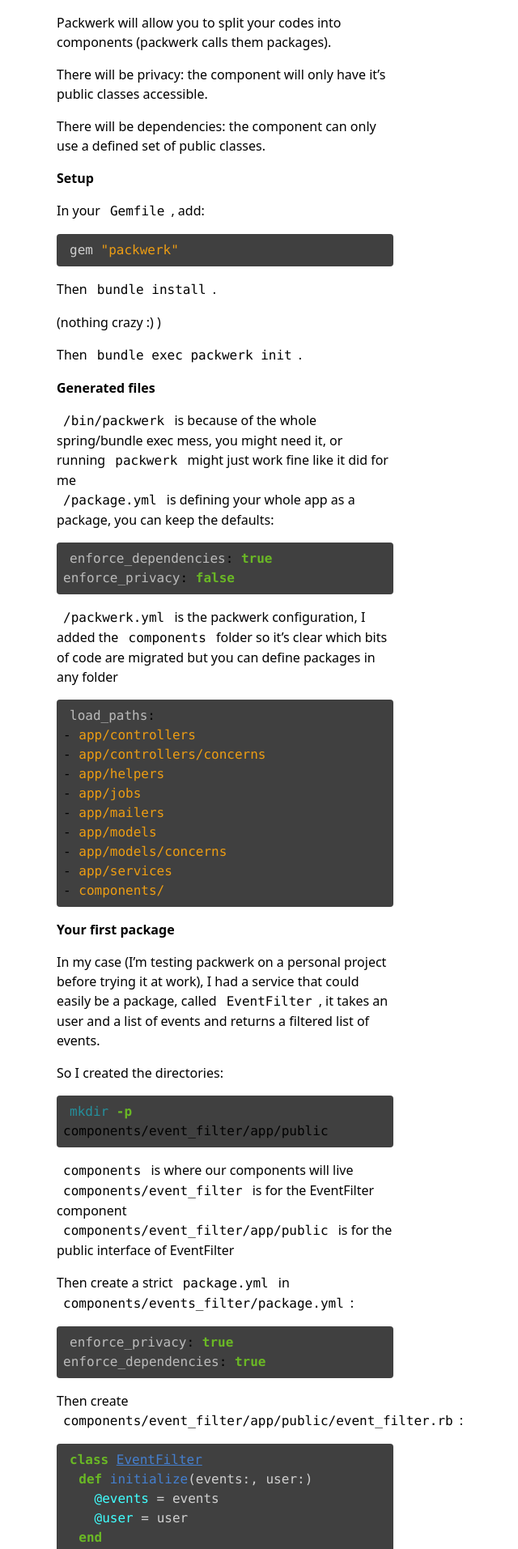
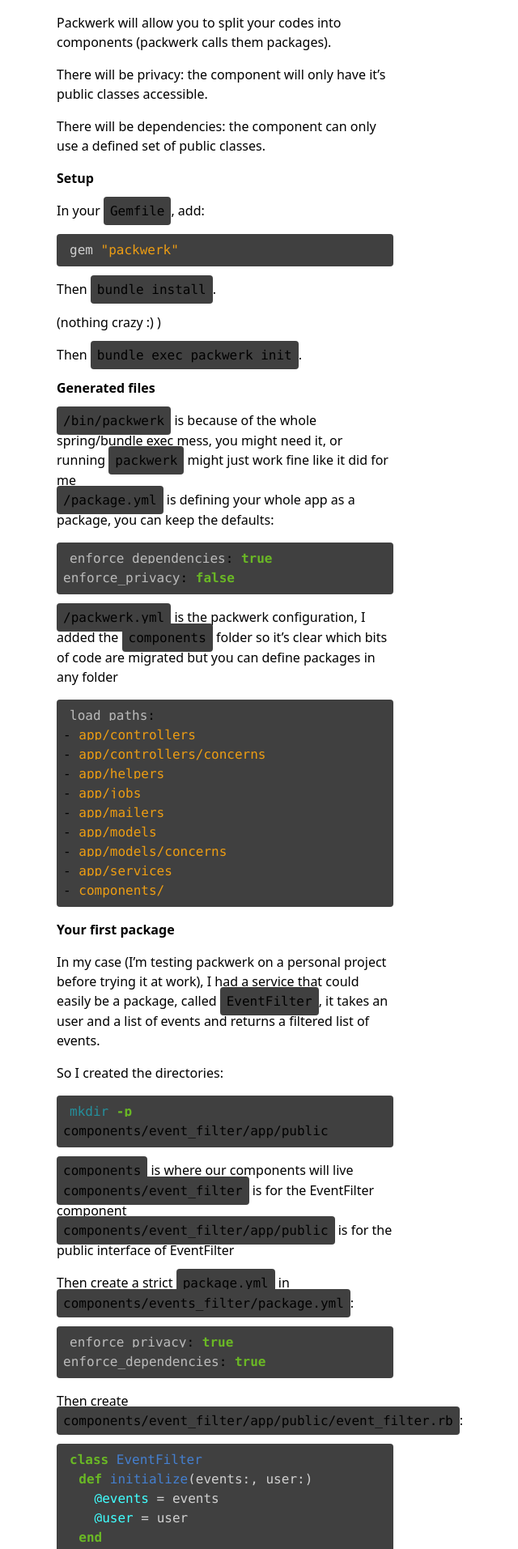
Before and after one commit to dorianmariefr/dorianmarie.fr-old, a Jekyll site: the page built from packwerk.md, in a window 1280 px wide. Shown: the part 836-2749 px from the top of the page at 81% size, without its empty margins (362-1002 px from the left). Built offline with Jekyll 4.4.1, drawn with Linux system fonts in a browser that asks for light colours; our own code applies the rules of GitHub Pages for plain Markdown files.

Commit message:
background color for inline code

```diff
--- a/assets/css/styles.scss
+++ b/assets/css/styles.scss
@@ -35,4 +35,5 @@ pre {
 
 code {
   padding: 0.5rem;
+  background-color: #404040;
 }
```
